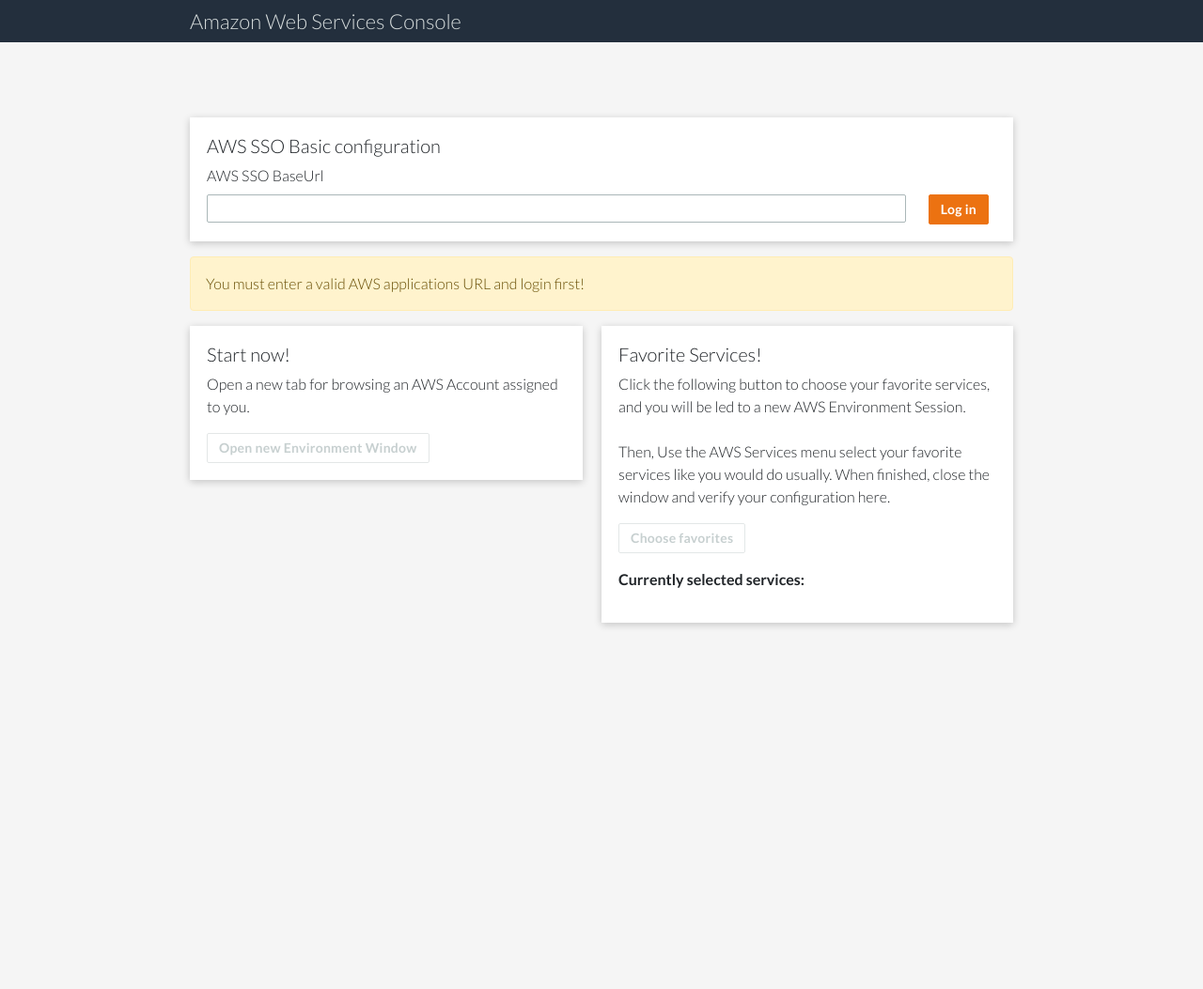
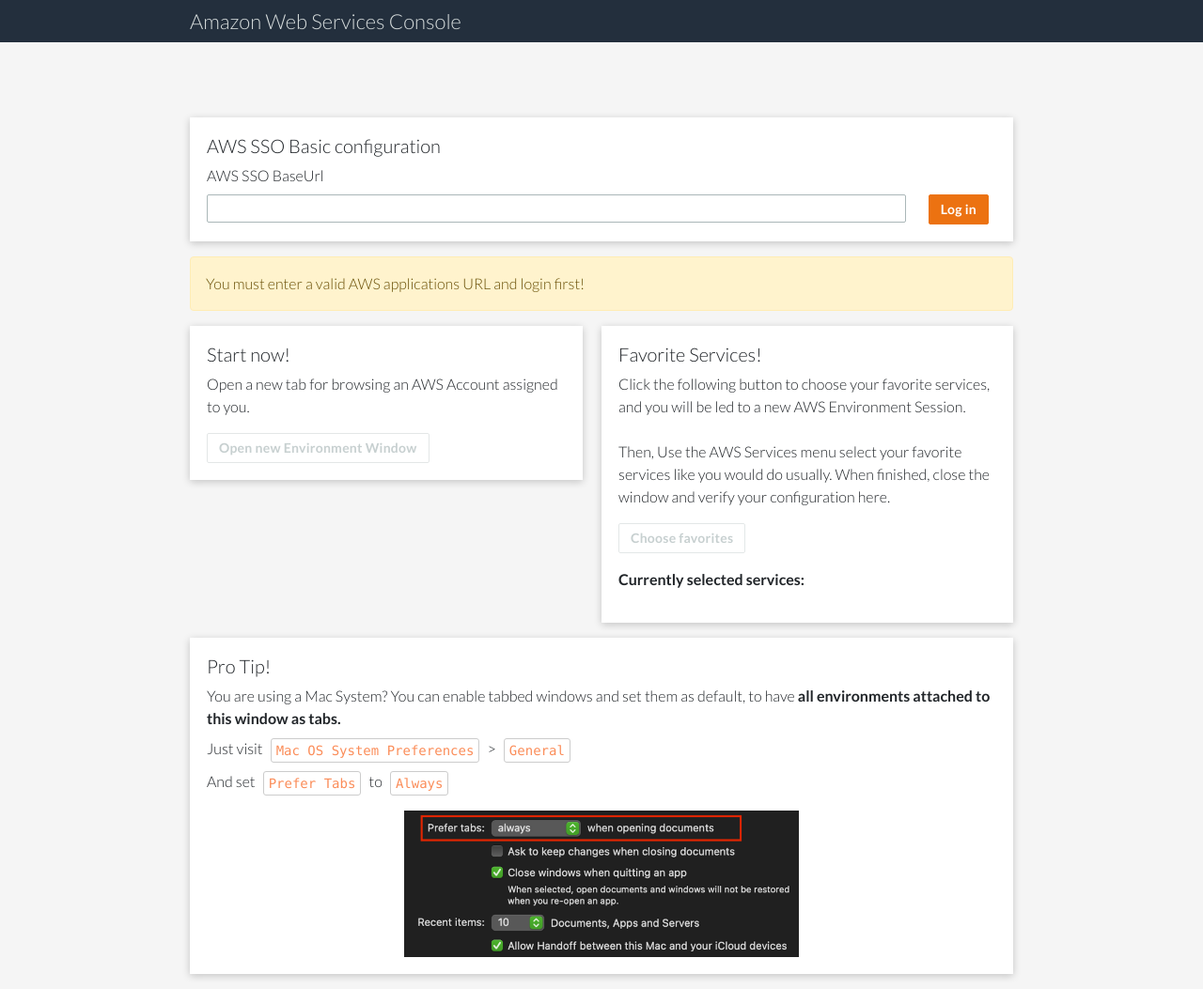
Before and after one commit to Hobart2967/aws-sso-console, an Electron app: page src/renderer/index.html in a window 1280 px wide. Shown: the whole page at 94% size. Before the commit the page ends 800 px from the top, so only its background shows below. Drawn offline with nearby package versions, Linux system fonts and the light colour scheme.

Commit message:
Adding tab tip

```diff
--- a/src/renderer/index.html
+++ b/src/renderer/index.html
@@ -45,6 +45,10 @@
         box-shadow: 0 0 0 1px #00a1c9;
       }
 
+      .pro-tip {
+        max-width: 50%;
+        margin: 0 auto;
+      }
 
       body {
         background: whitesmoke;
@@ -72,6 +76,18 @@
       .btn.btn-primary:hover {
         background: #eb5f07;
         border-color: transparent;
+      }
+
+      pre {
+        display: inline-block;
+        margin: 0;
+        line-height: 1;
+        vertical-align: middle;
+        border: 1px #ccc solid;
+        padding: 5px;
+        border-radius: 3px;
+        margin: 0 5px;
+        color: #fb8d59;
       }
 
       .btn {
@@ -180,6 +196,25 @@
         </div>
 
       </div>
+      <div class="d-flex multi-card">
+        <div class="col">
+          <div class="card mb-3">
+            <div class="card-body">
+              <h5 class="card-title">Pro Tip!</h5>
+              <div class="card-text">
+                <div>
+                  <div class="mb-2">You are using a Mac System? You can enable tabbed windows and set them as default, to have <b>all environments attached to this window as tabs.</b></div>
+                  <div class="mb-2">Just visit <pre>Mac OS System Preferences</pre> > <pre>General</pre></div>
+                  <div class="mb-2">And set <pre>Prefer Tabs</pre> to <pre>Always</pre></div>
+                  <div class="mt-3">
+                    <img src="./assets/pro-tip.png" class="pro-tip d-block">
+                  </div>
+                </span>
+              </div>
+            </div>
+          </div>
+        </div>
+      </div>
     </div>
   </body>
 </html>
```
Also changed, not shown: src/renderer/assets/pro-tip.png (added).
